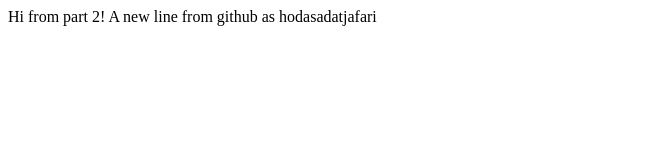
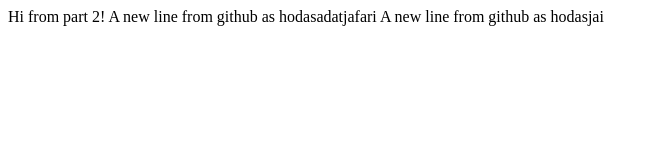
Before and after one commit to HodaSadatJafari/hooma-git-tutorial, a plain HTML site: page index.html in a window 1280 px wide. Shown: the whole page, without its empty margins (0-659 px from the left). Drawn offline with Linux system fonts and the light colour scheme.

Commit message:
Update index.html
A new line from hodasjai

```diff
--- a/index.html
+++ b/index.html
@@ -2,5 +2,6 @@
 <body>
 	Hi from part 2!
 	A new line from github as hodasadatjafari
+	A new line from github as hodasjai
 </body>
 </html>
```
